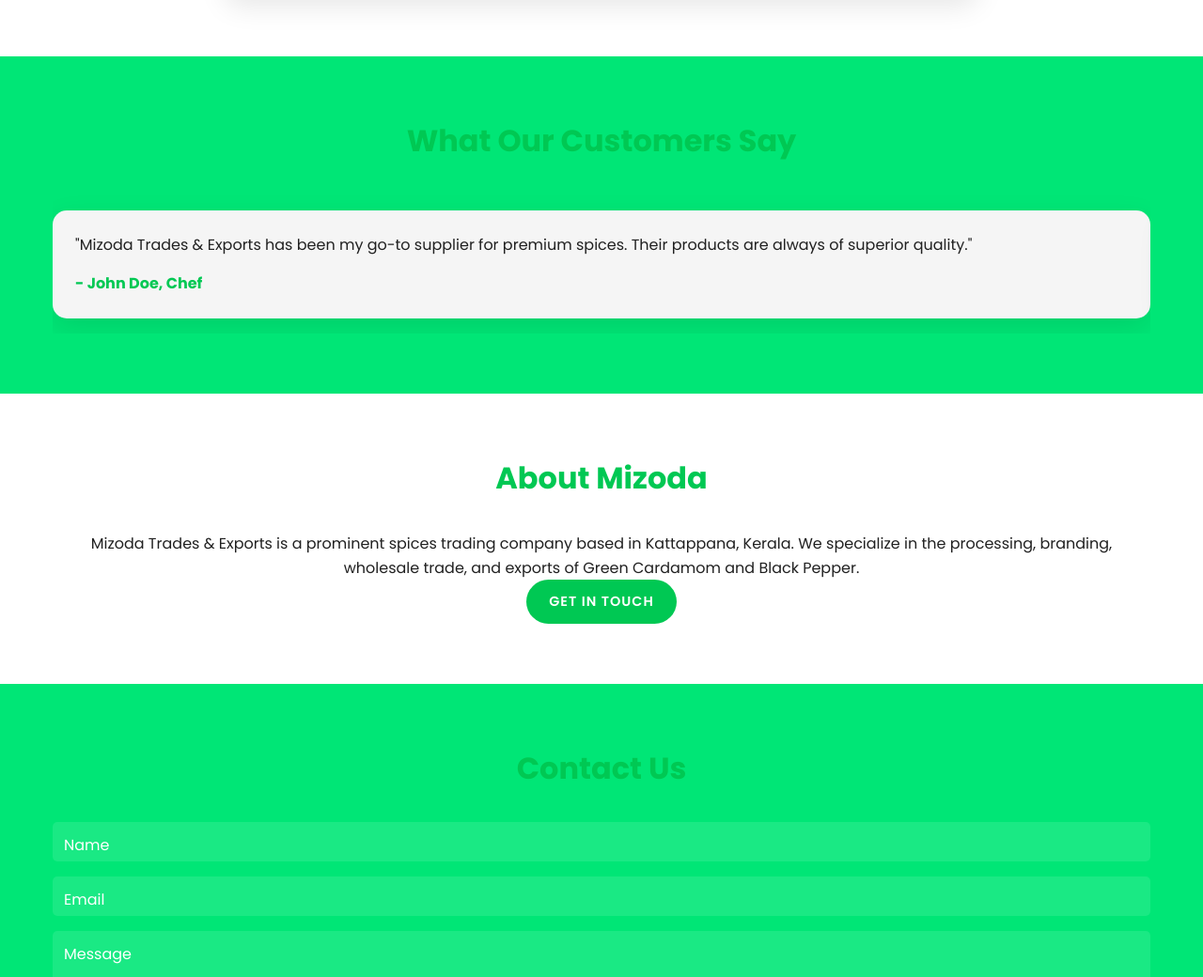
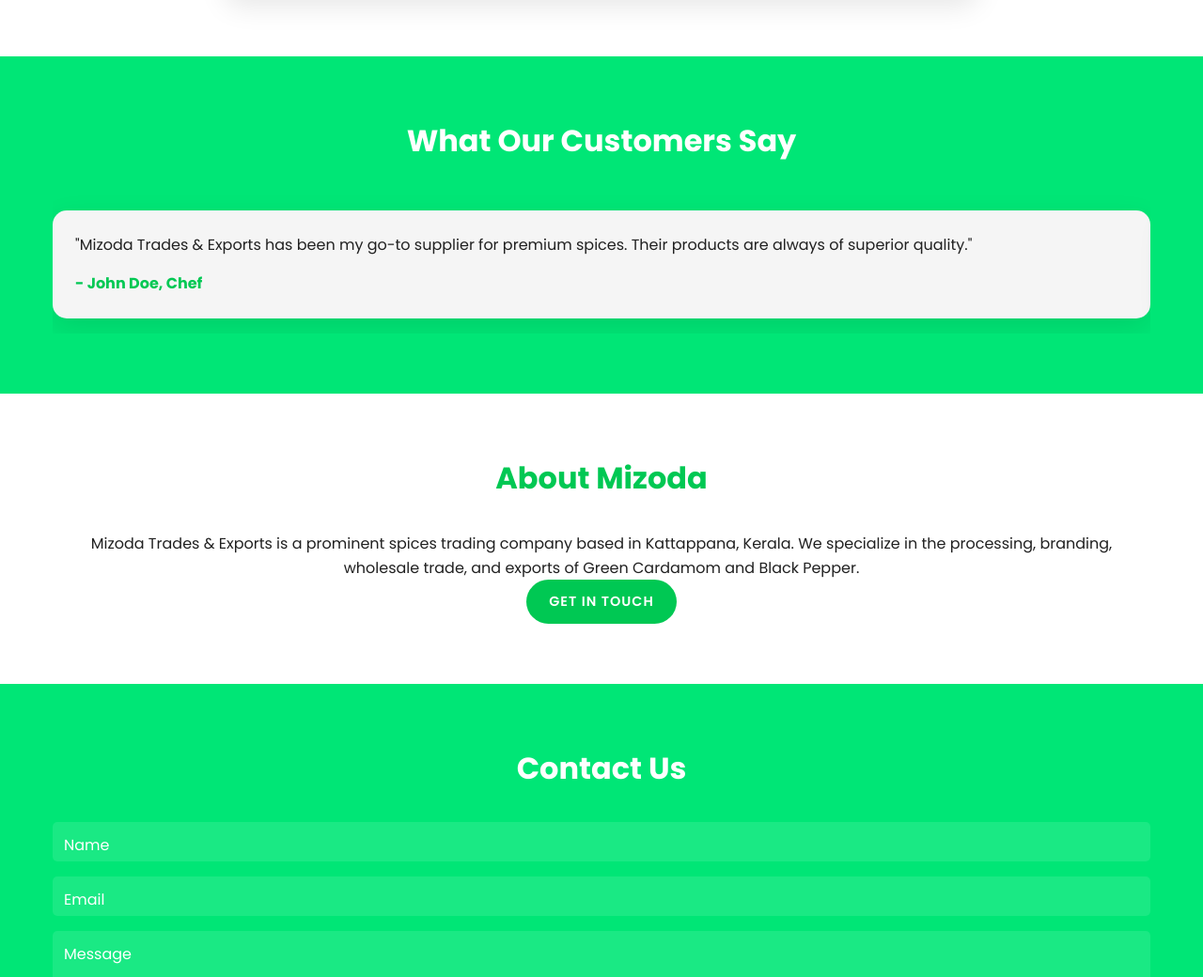
Before and after one commit to muhammedmuneerk/mizoda-3, a plain HTML site: page index.html in a window 1280 px wide. Shown: the part 2700-3740 px from the top of the page at 94% size. Drawn offline with nearby package versions, Linux system fonts and the light colour scheme.

Commit message:
green section title color added

```diff
--- a/styles.css
+++ b/styles.css
@@ -8,6 +8,7 @@
     --transition-speed: 0.3s;
     --font-size-base: 16px;
     --line-height: 1.6;
+    --green-section-title:#FFFFFF
 }
 
 .dark-theme {
@@ -17,6 +18,7 @@
     --color-text: #F5F5F5;
     --color-background: #121212;
     --color-card-background: #1E1E1E;
+    --green-section-title:#121212;
 }
 
 * {
@@ -275,6 +277,9 @@ h1 {
     background-color: var(--color-secondary);
     color: var(--color-background);
 }
+.reviews h2 {
+    color: var(--green-section-title);
+}
 
 .review-slider {
     display: flex;
@@ -309,6 +314,9 @@ h1 {
 .contact {
     background-color: var(--color-secondary);
     color: var(--color-background);
+}
+.contact h2 {
+    color: var(--green-section-title);
 }
 
 .form-group {
```
